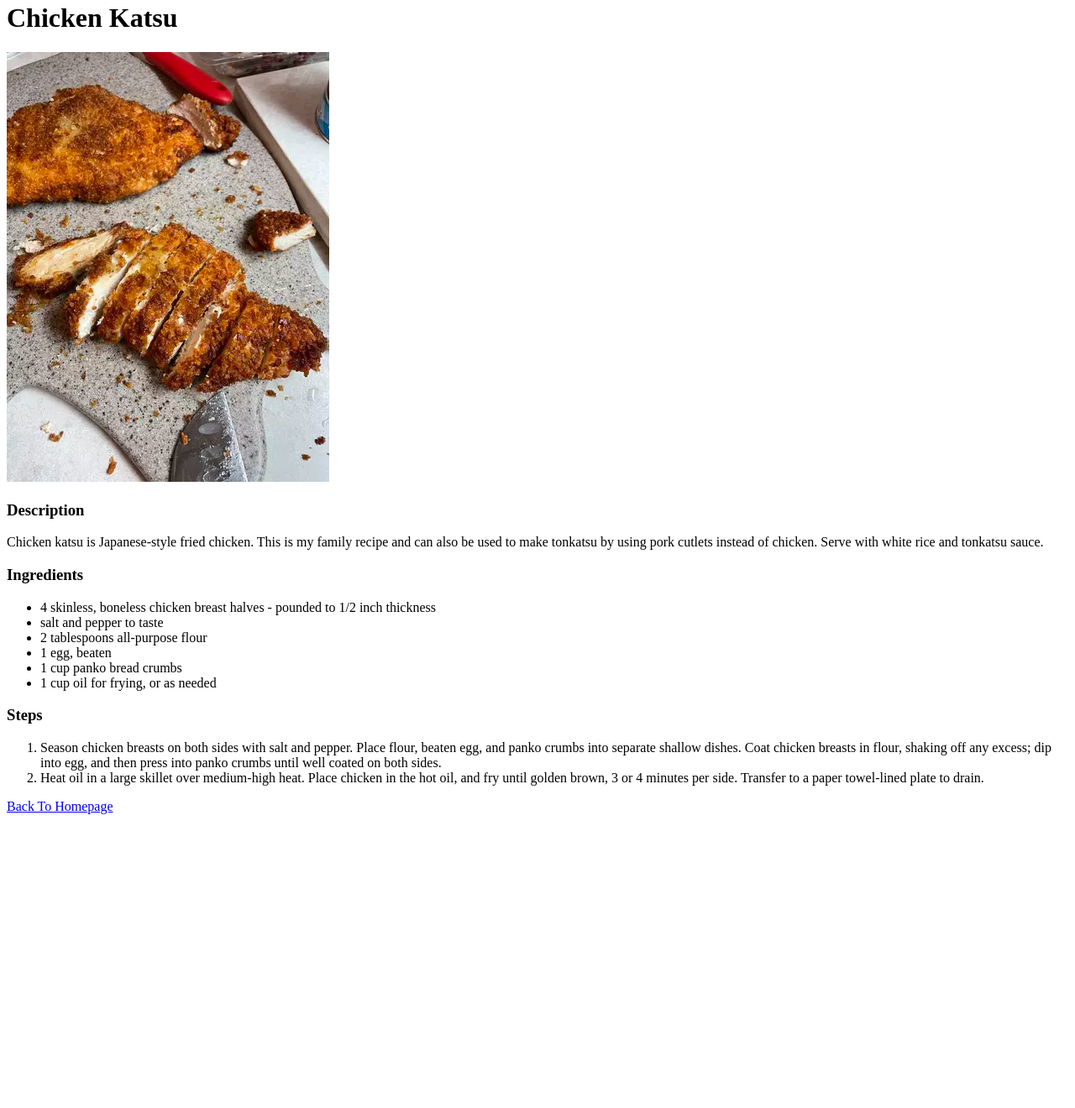
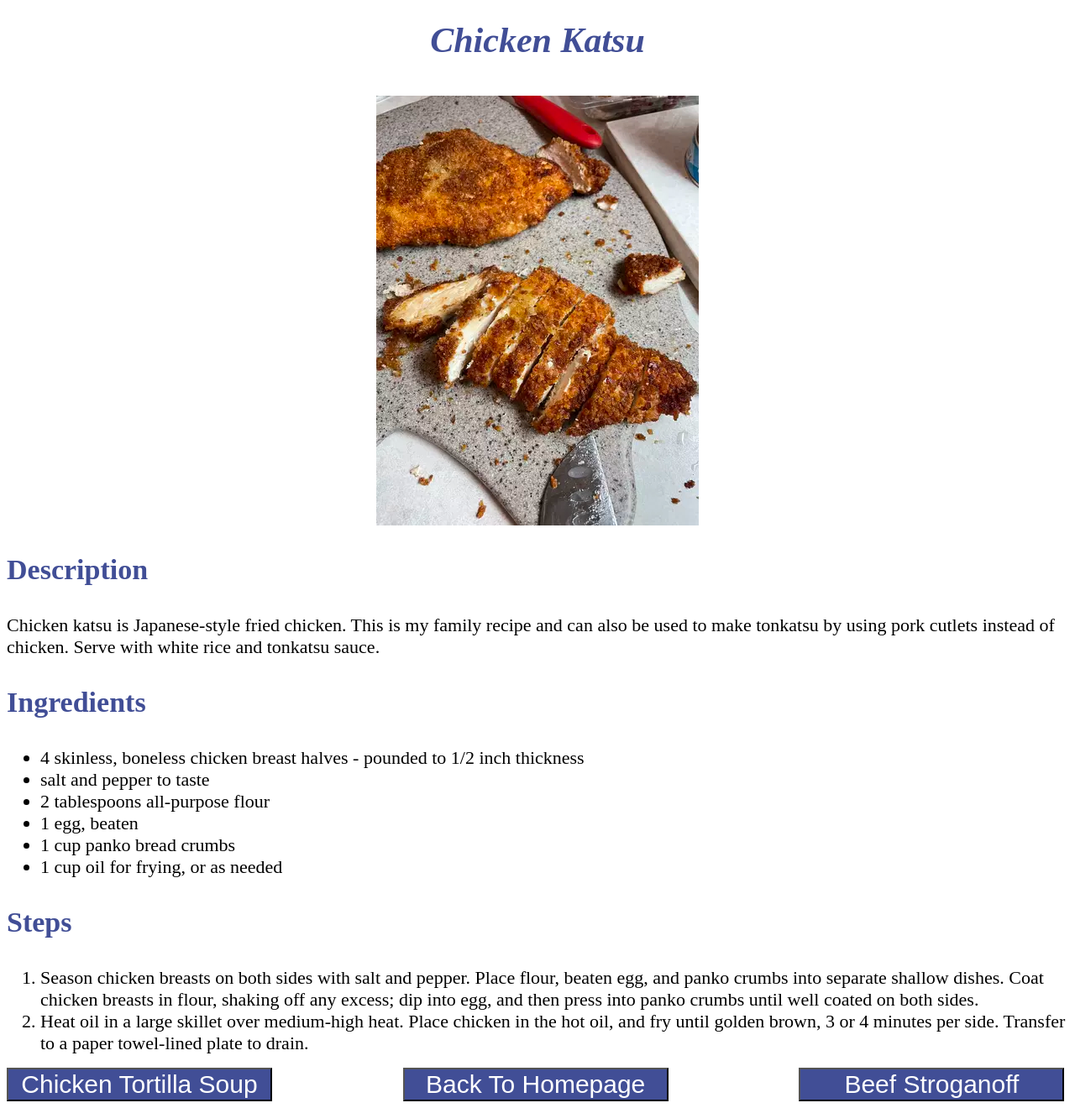
Before and after one commit to ozomoon/odin-recipes, a plain HTML site: page recipes/chicken-katsu.html in a window 1280 px wide. Shown: the part 18-1338 px from the top of the page at 84% size. Before the commit the page ends 996 px from the top, so only its background shows below. Drawn offline with Linux system fonts and the light colour scheme.

Commit message:
added more styling: texts, image centering, buttons, hyperlinks.

```diff
--- a/recipes/chicken-katsu.html
+++ b/recipes/chicken-katsu.html
@@ -4,12 +4,13 @@
 <head>
     <meta charset="UTF-8">
     <title>Chicken Katsu Recipe</title>
+    <link rel="stylesheet" href="../style.css">
 </head>
 
 <body>
 
-    <h1>Chicken Katsu</h1>
-    <img src="../img/chicken-katsu.webp">
+    <p class="main-title">Chicken Katsu</p>
+    <img class="display-pic center" src="../img/chicken-katsu.webp">
 
     <h3>Description</h3>
     <p>Chicken katsu is Japanese-style fried chicken. This is my family recipe and can also be used to make tonkatsu by using pork cutlets instead of chicken. Serve with white rice and tonkatsu sauce.</p>
@@ -31,7 +32,9 @@
 
     </ol>
 
-<a href="../index.html">Back To Homepage</a>
+<button class="left-button"><a href="./chicken-tortilla-soup.html">Chicken Tortilla Soup</a></button>
+<button class="center-button"><a href="../index.html">Back To Homepage</a></button>
+<button class="right-button"><a href="./beef-stroganoff.html">Beef Stroganoff</a></button>
 
 </body>
 </html>
--- /dev/null
+++ b/style.css
@@ -0,0 +1,52 @@
+.main-title
+{
+    font-size: 42px;
+    font-family: serif;
+    font-style: italic;
+    color: rgb(65, 78, 150);
+    font-weight: 600;
+    text-align: center;
+}
+
+h3{
+    font-size: 34px;
+    font-weight: 600;
+    color: rgb(65, 78, 150);
+}
+
+p{
+    font-family: serif;
+    font-size: 22px;
+    color: black;
+}
+
+.center{
+    display: block;
+    margin-left: auto;
+    margin-right: auto;
+}
+
+button{
+    font-size: 30px;
+    background-color: rgb(65, 78, 150);
+    color: white;
+    width: 25%;
+    text-align: center;
+}
+
+.center-button{
+    text-align: center;
+    margin-left: 12%;
+    margin-right: 12%;
+}
+
+a{
+    text-decoration: none;
+    color: white;
+}
+
+li{
+    font-family: serif;
+    font-size: 22px;
+    color: black;
+}
```
Also changed, not shown: index.html (+27 -8 lines), recipes/beef-stroganoff.html (+6 -4 lines), recipes/chicken-tortilla-soup.html (+7 -4 lines).
